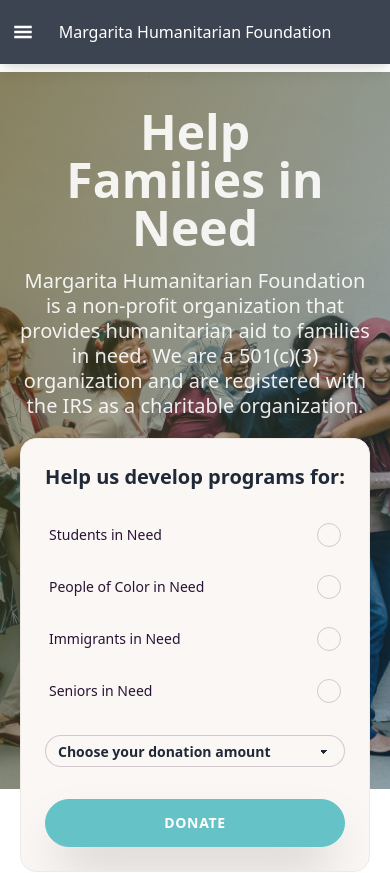
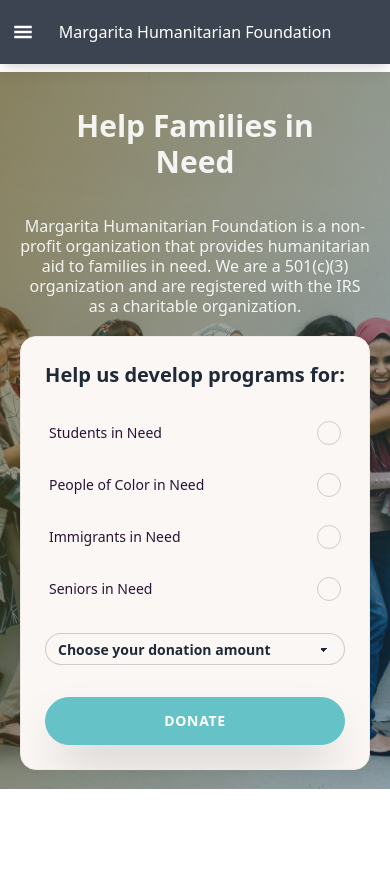
Before and after one commit to margaritahumanitarian/helpafamily, a Next.js app: page / in a window 390 px wide. Shown: the top 873 px of the page. Built offline with nearby package versions, Linux system fonts and the light colour scheme.

Commit message:
added some responsive fixes

```diff
--- a/components/HeroSection.js
+++ b/components/HeroSection.js
@@ -8,7 +8,7 @@ function HeroSection({ main = false, inNeed = false }) {
   return (
     <div
       className={`text-center ${!main && 'hero-content'} md:m-auto ${
-        main && 'pb-20'
+        main && 'pb-40 md:pb-20'
       }`}
     >
       <div className={main && `bg-image hero`}>
@@ -28,13 +28,13 @@ function HeroSection({ main = false, inNeed = false }) {
             <div className={`md:col-span-${main ? 2 : 1}`}>
               <h1
                 className={`text-3xl ${
-                  main && 'text-5xl text-white text-opacity-90'
+                  main && 'md:text-5xl text-white text-opacity-90'
                 } font-bold m-4 max-w-lg`}
               >
                 {'Help Families in Need'}
               </h1>
               <p
-                className={`text-xl ${
+                className={`md:text-xl pt-5 ${
                   main && 'text-white text-opacity-90'
                 } leading-tight max-w-lg`}
               >
```
